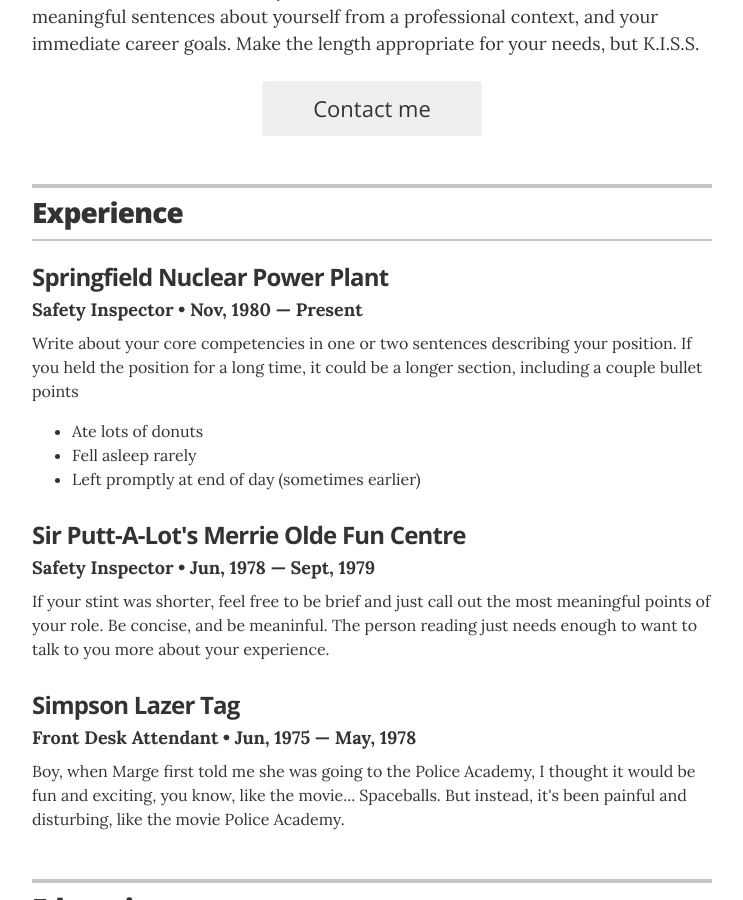
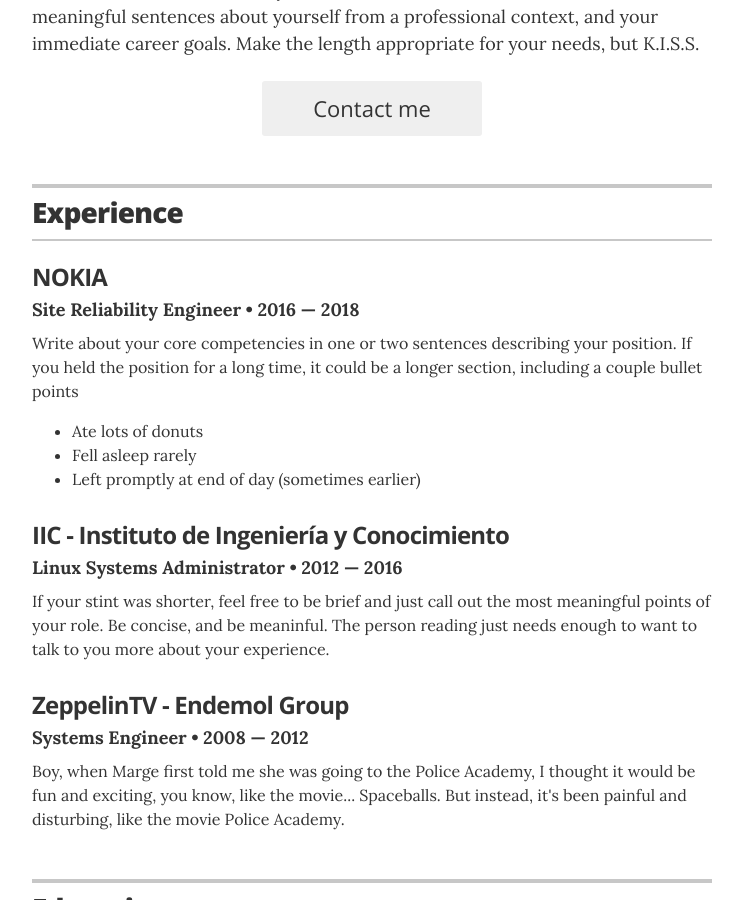
Before and after one commit to jglovier/resume-template, a Jekyll site: the page built from index.html, in a window 1280 px wide and 900 px high, scrolled down 310 px. Shown: the whole window, without its empty margins (268-1011 px from the left). Built offline with Jekyll 4.4.1, drawn with Linux system fonts in a browser that asks for light colours.

Commit message:
Update experience.yml

```diff
--- a/_data/experience.yml
+++ b/_data/experience.yml
@@ -1,19 +1,19 @@
 # Jobs
 # Springfield Nuclear Power Plant
-- company: Springfield Nuclear Power Plant
-  position: Safety Inspector
-  duration: Nov, 1980 &mdash; Present
+- company: NOKIA
+  position: Site Reliability Engineer
+  duration: 2016 &mdash; 2018
   summary: Write about your core competencies in one or two sentences describing your position. If you held the position for a long time, it could be a longer section, including a couple bullet points	<ul class="resume-item-list"><li>Ate lots of donuts</li><li>Fell asleep rarely</li><li>Left promptly at end of day (sometimes earlier)</li></ul>
 
 # Windmill Crank Operator
-- company: Sir Putt-A-Lot's Merrie Olde Fun Centre
-  position: Safety Inspector
-  duration:  Jun, 1978 &mdash; Sept, 1979
+- company: IIC - Instituto de Ingeniería y Conocimiento
+  position: Linux Systems Administrator
+  duration:  2012 &mdash; 2016
   summary: If your stint was shorter, feel free to be brief and just call out the most meaningful points of your role. Be concise, and be meaninful. The person reading just needs enough to want to talk to you more about your experience.
 
 
 # Front Desk Attendant
-- company: Simpson Lazer Tag
-  position: Front Desk Attendant
-  duration:   Jun, 1975  &mdash; May, 1978
+- company: ZeppelinTV - Endemol Group
+  position: Systems Engineer
+  duration:   2008  &mdash;  2012
   summary: Boy, when Marge first told me she was going to the Police Academy, I thought it would be fun and exciting, you know, like the movie... Spaceballs. But instead, it's been painful and disturbing, like the movie Police Academy.
```
